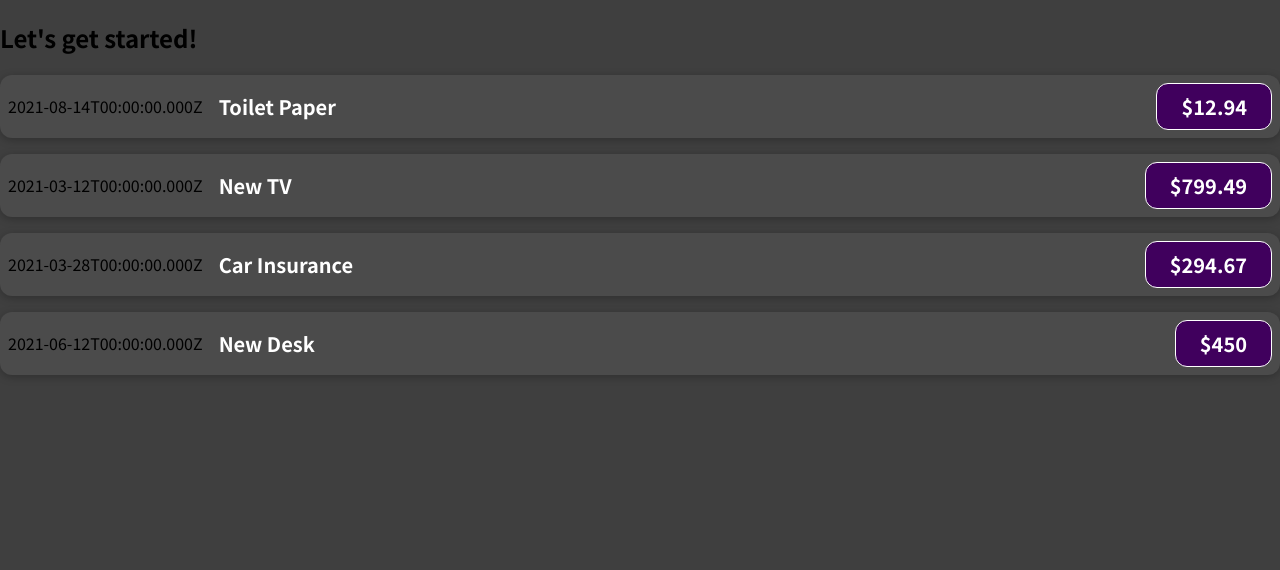
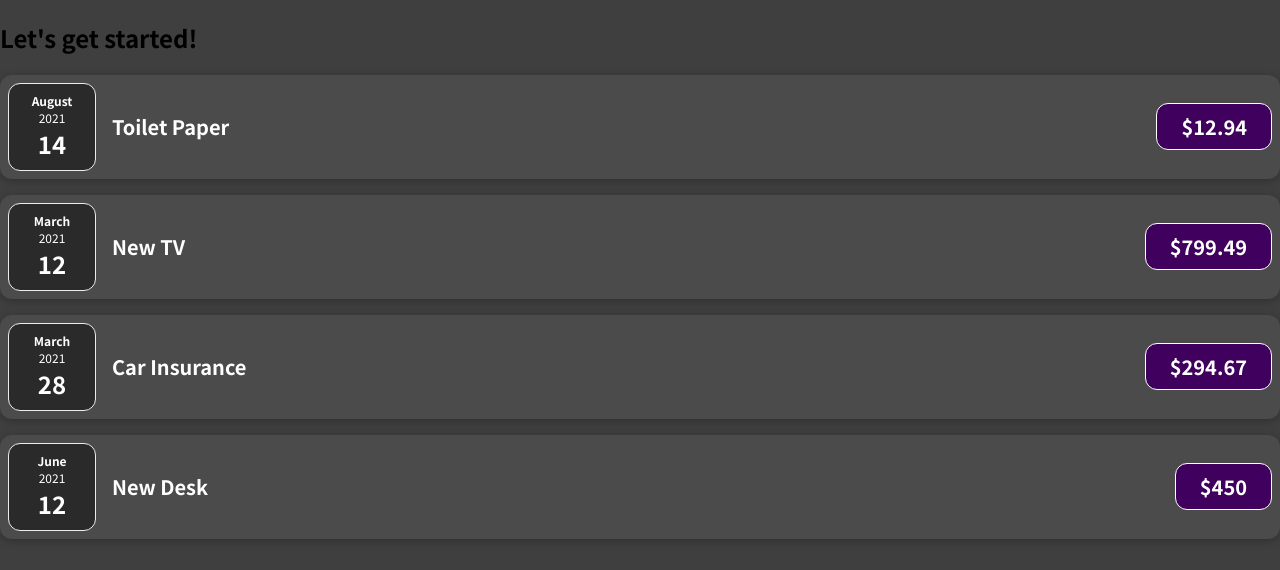
Before and after one commit to thenoiseinspace/food-delivery-app, a JavaScript app: page / in a window 1280 px wide. Shown: the top 570 px of the page. Built offline with nearby package versions, Linux system fonts and the light colour scheme.

Commit message:
dates and styling

```diff
--- a/src/App.js
+++ b/src/App.js
@@ -25,22 +25,22 @@ function App() {
         title={expenses[0].title}
         amount={expenses[0].amount}
         date={expenses[0].date}
-      ></ExpenseItem>
+      />
       <ExpenseItem
         title={expenses[1].title}
         amount={expenses[1].amount}
         date={expenses[1].date}
-      ></ExpenseItem>
+      />
       <ExpenseItem
         title={expenses[2].title}
         amount={expenses[2].amount}
         date={expenses[2].date}
-      ></ExpenseItem>
+      />
       <ExpenseItem
         title={expenses[3].title}
         amount={expenses[3].amount}
         date={expenses[3].date}
-      ></ExpenseItem>
+      />
     </div>
   );
 }
--- /dev/null
+++ b/src/components/Card.js
@@ -0,0 +1,3 @@
+function Card() {}
+
+export default Card;
--- /dev/null
+++ b/src/components/ExpenseDate.css
@@ -0,0 +1,26 @@
+.expense-date {
+    display: flex;
+    flex-direction: column;
+    width: 5.5rem;
+    height: 5.5rem;
+    border: 1px solid #ececec;
+    background-color: #2a2a2a;
+    color: white;
+    border-radius: 12px;
+    align-items: center;
+    justify-content: center;
+  }
+
+  .expense-date__month {
+    font-size: 0.75rem;
+    font-weight: bold;
+  }
+
+  .expense-date__year {
+    font-size: 0.75rem;
+  }
+
+  .expense-date__day {
+    font-size: 1.5rem;
+    font-weight: bold;
+  }
--- /dev/null
+++ b/src/components/ExpenseDate.js
@@ -0,0 +1,17 @@
+import "./ExpenseDate.css";
+
+function ExpenseDate(props) {
+  const month = props.date.toLocaleString("en-US", { month: "long" });
+  const day = props.date.toLocaleString("en-US", { day: "2-digit" });
+  const year = props.date.getFullYear();
+
+  return (
+    <div className="expense-date">
+      <div className="expense-date__month">{month}</div>
+      <div className="expense-date__year">{year}</div>
+      <div className="expense-date__day">{day}</div>
+    </div>
+  );
+}
+
+export default ExpenseDate;
--- a/src/components/ExpenseItem.js
+++ b/src/components/ExpenseItem.js
@@ -1,9 +1,10 @@
+import ExpenseDate from "./ExpenseDate";
 import "./ExpenseItem.css";
 
 function ExpenseItem(props) {
   return (
     <div className="expense-item">
-      <div>{props.date.toISOString()}</div>
+      <ExpenseDate date={props.date} />
       <div className="expense-item__description">
         <h2>{props.title}</h2>
         <div className="expense-item__price">${props.amount}</div>
```
